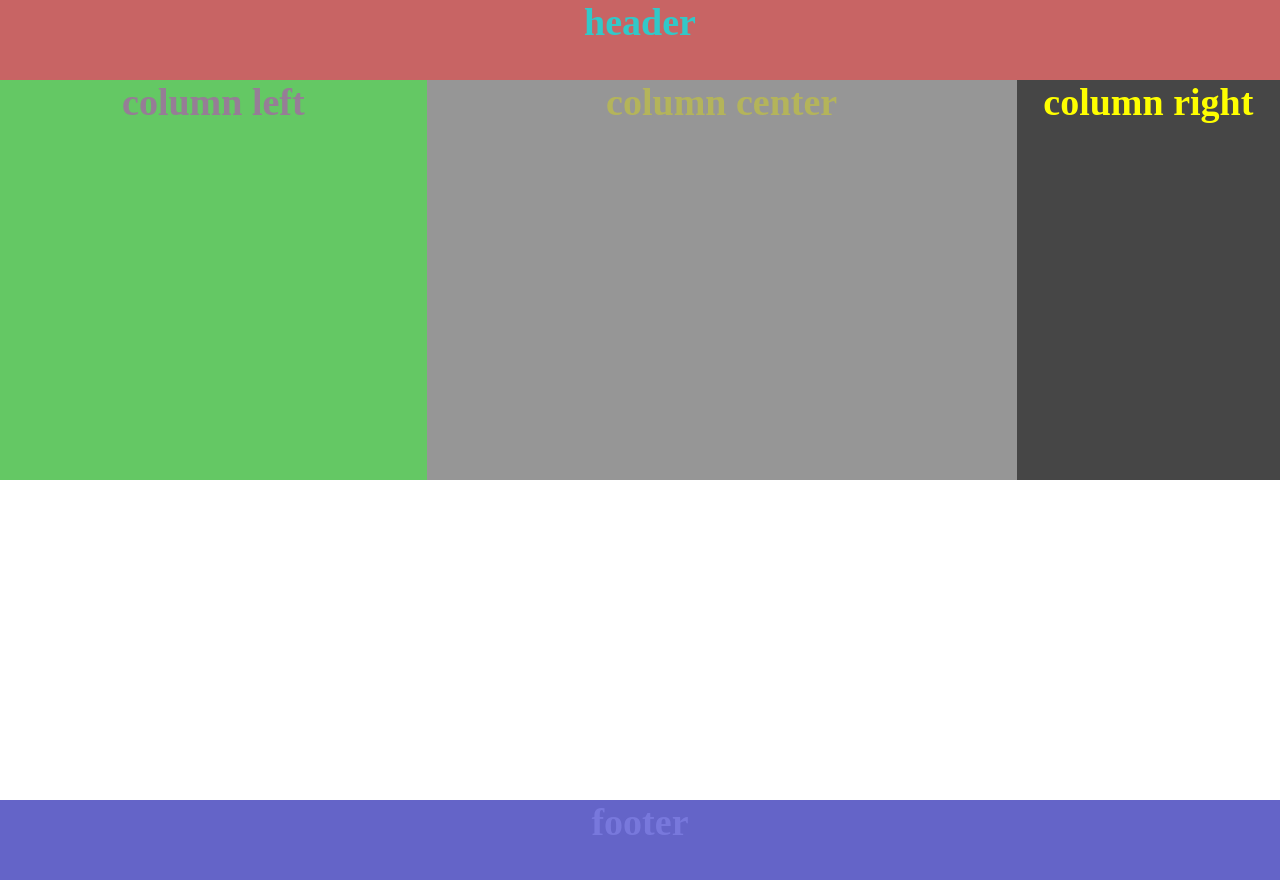
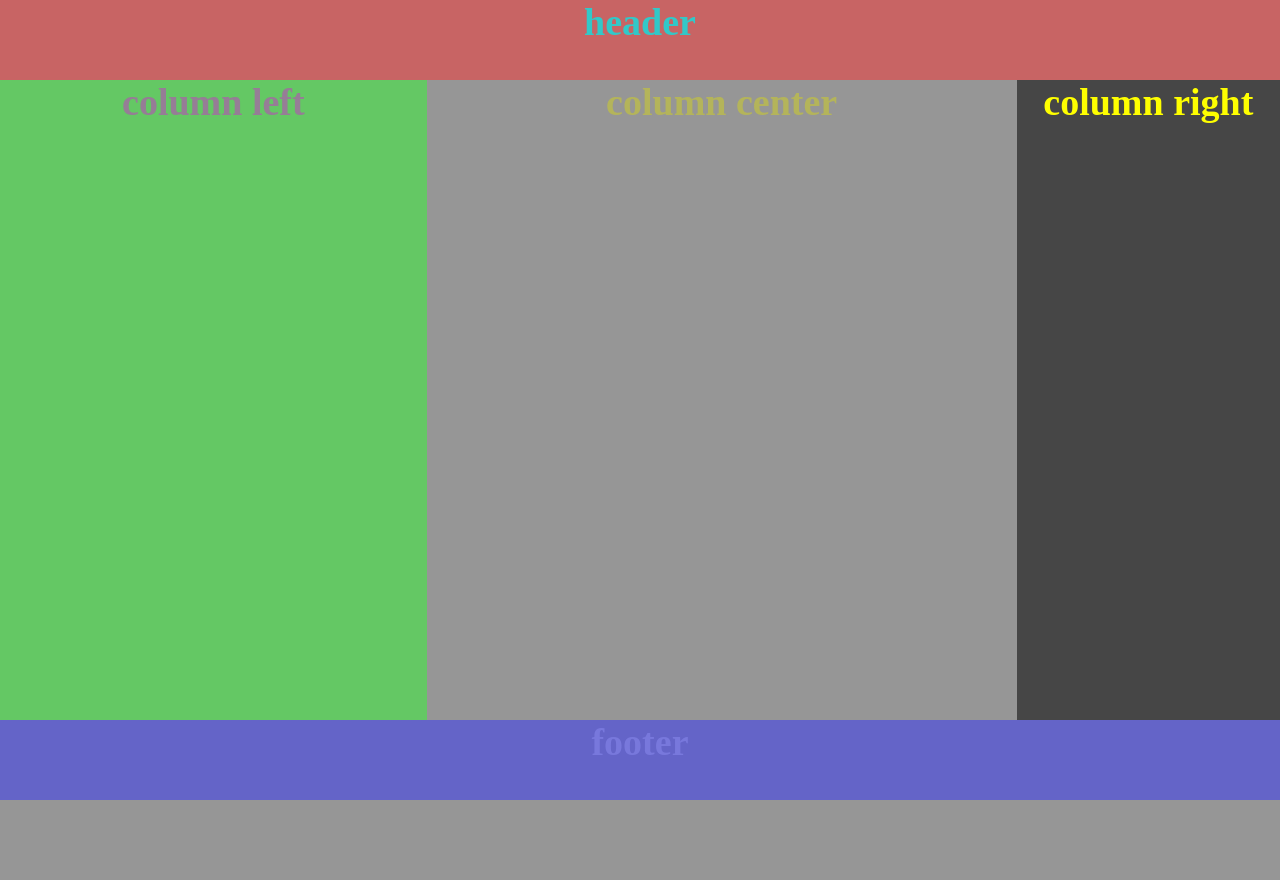
Before and after one commit to kospetkov/MyHomeworks, a PHP site: page / in a window 1280 px wide. After the commit the page ends 800 px from the top, so only its background shows below. Run offline with PHP 8.4, Linux system fonts and the light colour scheme.

Commit message:
fixed files for sticky footer

```diff
--- a/index.html
+++ b/index.html
@@ -1,30 +1,30 @@
 <!DOCTYPE html>
 
-<html>
+<html lang="en">
 
 <head>
     <meta charset="utf-8">
     <link rel="stylesheet" type="text/css" href="style.css">
-    <title>3 column layout</title>
+        <title>3 column layout</title>
 </head>
 
 <body>
+
     <div class="header">
         <center><h2>header</h2></center>
     </div>
-    <div class="content">
 
-        <div class="content__column">
+        <div class="content">
 
-            <div class="content__column_left">
+            <div class="content__column-left">
                 <center><h3>column left</h3></center>
             </div>
 
-	        <div class="content__column_center">
+	        <div class="content__column-center">
 	            <center><h3>column center</h3></center>
 	        </div>
 
-	        <div class="content__column_right">
+	        <div class="content__column-right">
 	            <center><h3>column right</h3></center>
 	        </div>
 
@@ -34,7 +34,5 @@
         	<center><h3>footer</h3></center>
         </div>
 
-    </div>
-
 </body>
 </html>
--- a/style.css
+++ b/style.css
@@ -1,4 +1,5 @@
 *{
+  box-sizing: border-box;
   padding: 0;
   margin: 0;
   font-size: 38px;
@@ -8,6 +9,11 @@ html, body {
   height: 100%;
  }
 
+body {
+  display: flex;
+  flex-direction: column;
+}
+
 .header {
   min-height: 80px;
   background: rgb(200, 100, 100);
@@ -15,16 +21,9 @@ html, body {
 }
 
 .content {
-  min-height: 100%;
-  display: flex;
-  flex-direction: column;
-}
-
-.content__column {
+  flex: 1 0 auto;
   display: flex;
   flex-direction: row;
-  flex: 1 0 auto;
-  flex-grow: 1;
 }
 
 .content__footer {
@@ -34,23 +33,23 @@ html, body {
   color: rgba(150, 150, 250, 0.4);
 }
 
-.content__column_left {
+.content__column-left {
   flex: 2 1 100px;
-  height: 400px;
+  min-height: 100%;
   background: rgb(100, 200, 100);
   color: rgba(200, 50, 200, 0.5);
 }
 
-.content__column_center {
-  height: 400px;
+.content__column-center {
+  min-height: 100%;
   flex: 3 1 100px;
   background: rgb(150, 150, 150);
   color: rgba(200, 200, 50, 0.6);
 }
 
-.content__column_right {
+.content__column-right {
   flex: 1 1 100px;
-  height: 400px;
+  min-height: 100%;
   background: rgb(70, 70, 70);
   color: yellow;
 }
```
